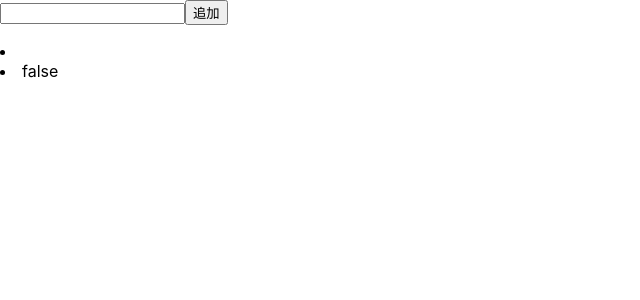
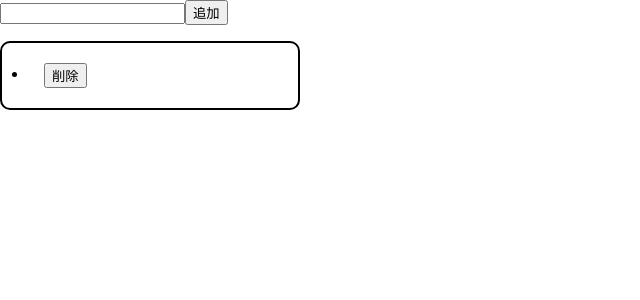
Before and after one commit to sharske/todo-app, a Next.js app: page / in a window 1280 px wide. Both pictures are taken after a click on the button "追加". Shown: the top 300 px of the page, without its empty margins (0-640 px from the left). Built offline with nearby package versions, Linux system fonts and the light colour scheme.

Commit message:
feat:削除ボタン作成

```diff
--- a/pages/index.tsx
+++ b/pages/index.tsx
@@ -21,8 +21,9 @@ export default function Home() {
     console.log({ todos });
     console.log({ newTodos });
   };
-
+  const onClickDeleteTodo = () => {};
   return (
+    <div>
       <div>
         <input value={text} onChange={(event) => setText(event.target.value)} />
         <button onClick={onClickAddText}>追加</button>
@@ -33,13 +34,15 @@ export default function Home() {
           <li>{item}</li>
         ))}
       </ul> */}
+      </div>
+      <div className="todobox">
         {todos.map((todo) => (
-        <div key={todo.name}>
+          <div className="todoItem" key={todo.name}>
             <li>{todo.name}</li>
-          <li>{todo.done ? "true" : "false"}</li>
-          <br />
+            <button onClick={onClickDeleteTodo}>削除</button>
           </div>
         ))}
       </div>
+    </div>
   );
 }
--- a/styles/Home.module.css
+++ b/styles/Home.module.css
@@ -127,3 +127,8 @@
     filter: invert(1);
   }
 }
+
+.todobox {
+  border: 2px solid black;
+  padding: 2px;
+}
--- a/styles/globals.css
+++ b/styles/globals.css
@@ -24,3 +24,13 @@ a {
     background: black;
   }
 }
+.todobox {
+  border: 2px solid black;
+  padding: 20px 10px;
+  width: 300px;
+  border-radius: 10px;
+}
+.todoItem {
+  display: flex;
+  gap: 10px;
+}
```
Lines whose indentation alone changed are shown as unchanged.
